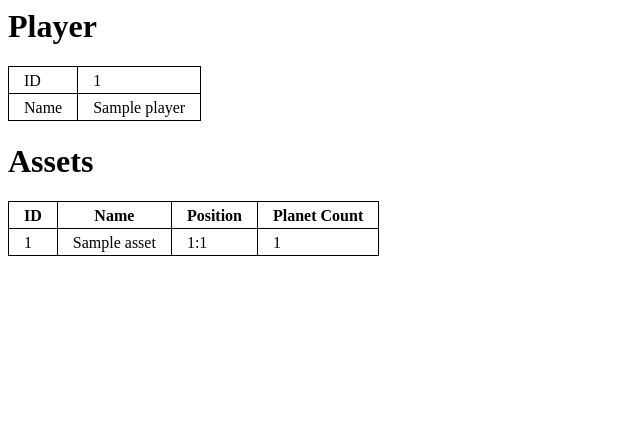
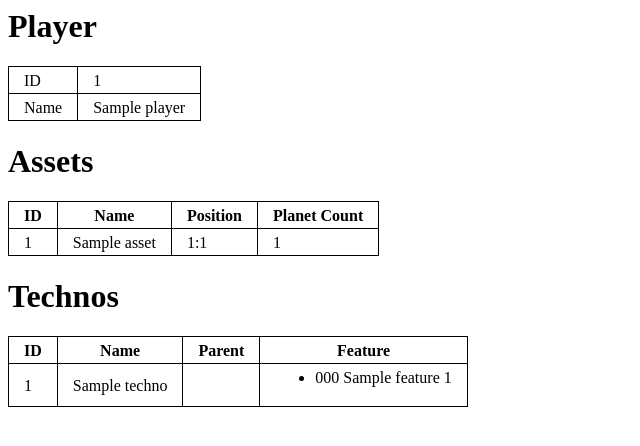
Before and after one commit to ekatsah/oa-nextgen, a Django app: page /realm/1/ in a window 1280 px wide. Shown: the top 446 px of the page, without its empty margins (0-640 px from the left). Run offline with Django 3.2, Linux system fonts and the light colour scheme; tables that the repository leaves empty hold one stand-in row (values such as "Sample post").

Commit message:
[enh] add techno output to html

```diff
--- a/stock/techno.py
+++ b/stock/techno.py
@@ -28,7 +28,7 @@ class TechnoFeature(models.Model):
 
 class Techno(models.Model):
     name = models.CharField(max_length=40, unique=True)
-    features = models.ManyToManyField(Feature, through=TechnoFeature)
+    raw_features = models.ManyToManyField(Feature, through=TechnoFeature)
     parent = models.ForeignKey('self', null=True)
 
     @staticmethod
@@ -52,6 +52,13 @@ class Techno(models.Model):
                 TechnoFeature.objects.create(techno=self, feature=feature,
                                              str_value=code, type=2)
 
+    def features(self):
+        return [{"code": techfeat.feature.code,
+                 "id": techfeat.feature.id,
+                 "name": techfeat.feature.name,
+                 "value": techfeat.value}
+                for techfeat in TechnoFeature.objects.filter(techno=self)]
+
     @staticmethod
     def get_publics():
         return Techno.objects.filter(features__code="public")
--- a/templates/realm.html
+++ b/templates/realm.html
@@ -54,6 +54,41 @@
       </tr>
       {% endfor %}
     </table>
+
+    <h1>Technos</h1>
+    <table>
+      <tr>
+        <th>ID</th>
+        <th>Name</th>
+        <th>Parent</th>
+        <th>Feature</th>
+      </tr>
+      {% for techno in player.technos.all %}
+      <tr>
+        <td>{{ techno.id }}</td>
+        <td>{{ techno.name }}</td>
+        <td>
+          {% if techno.parent %}
+            {{ techno.parent.name }} #{{ techno.parent.id }}
+          {% else %}
+            &nbsp;
+          {% endif %}
+        </td>
+        <td>
+          <ul>
+            {% for feature in techno.features %}
+            <li>
+              {{ feature.code }}
+              {{ feature.name }}
+              {{ feature.value }}
+            </li>
+            {% endfor %}
+          </ul>
+        </td>
+      </tr>
+      {% endfor %}
+    </table>
+
   </body>
 </html>
 
```
